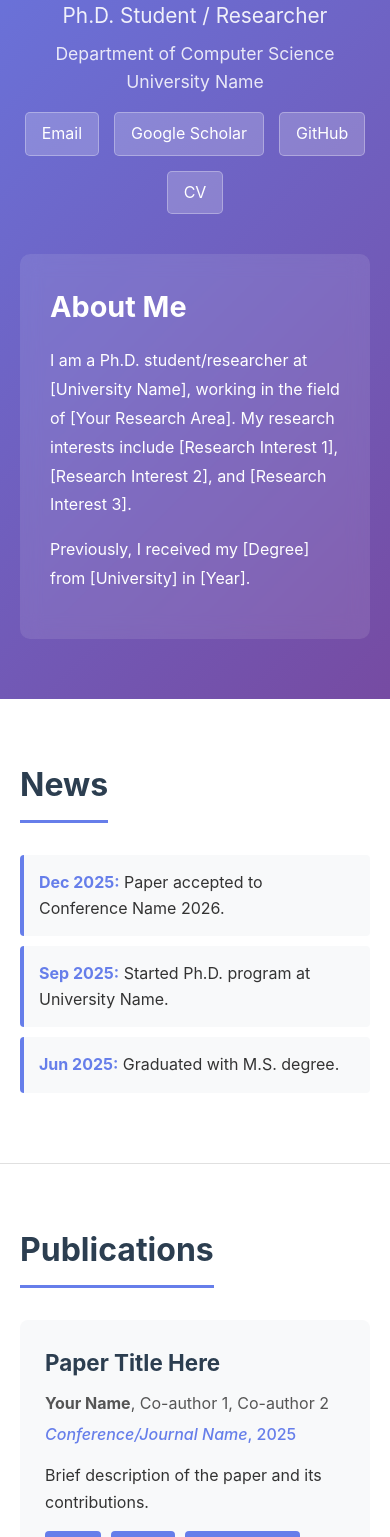
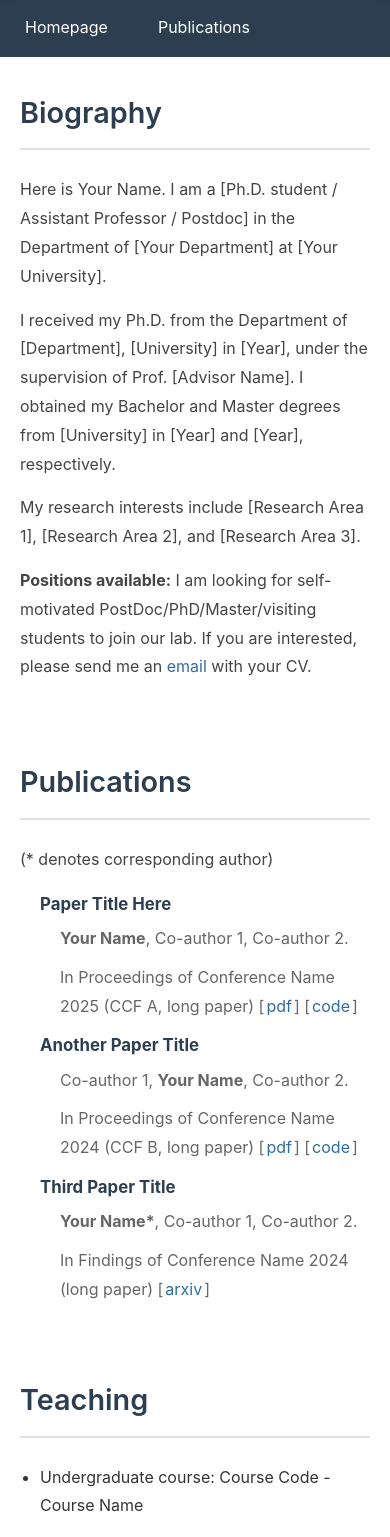
Before and after one commit to sqWa/sqwa.github.io, a plain HTML site: page index.html in a window 390 px wide. Shown: the part 463-2000 px from the top of the page. Drawn offline with Linux system fonts and the light colour scheme.

Commit message:
Redesign homepage to match academic template style

```diff
--- a/index.html
+++ b/index.html
@@ -7,122 +7,98 @@
     <link rel="stylesheet" href="styles.css">
 </head>
 <body>
-    <header>
-        <nav>
-            <ul>
-                <li><a href="#about">About</a></li>
-                <li><a href="#publications">Publications</a></li>
-                <li><a href="#research">Research</a></li>
-                <li><a href="#teaching">Teaching</a></li>
-                <li><a href="#contact">Contact</a></li>
-            </ul>
-        </nav>
-    </header>
-
-    <main>
-        <section id="about" class="hero">
-            <div class="container">
-                <div class="profile">
+    <div class="sidebar">
+        <div class="sidebar-content">
+            <div class="profile-section">
                 <img src="profile.jpg" alt="Your Name" class="profile-image">
-                    <div class="profile-info">
-                        <h1>Your Name</h1>
+                <h2>Your Name</h2>
                 <p class="title">Ph.D. Student / Researcher</p>
                 <p class="affiliation">Department of Computer Science<br>University Name</p>
-                        <div class="links">
+                <div class="social-links">
+                    <a href="https://scholar.google.com/" target="_blank">Google Scholar</a>
+                    <a href="https://github.com/yourusername" target="_blank">Github</a>
                     <a href="mailto:your.email@university.edu">Email</a>
-                            <a href="https://scholar.google.com/" target="_blank">Google Scholar</a>
-                            <a href="https://github.com/yourusername" target="_blank">GitHub</a>
-                            <a href="cv.pdf" target="_blank">CV</a>
                 </div>
             </div>
         </div>
-                <div class="bio">
-                    <h2>About Me</h2>
-                    <p>I am a Ph.D. student/researcher at [University Name], working in the field of [Your Research Area]. My research interests include [Research Interest 1], [Research Interest 2], and [Research Interest 3].</p>
-                    <p>Previously, I received my [Degree] from [University] in [Year].</p>
     </div>
-            </div>
-        </section>
 
-        <section id="news" class="section">
-            <div class="container">
-                <h2>News</h2>
-                <ul class="news-list">
-                    <li><strong>Dec 2025:</strong> Paper accepted to Conference Name 2026.</li>
-                    <li><strong>Sep 2025:</strong> Started Ph.D. program at University Name.</li>
-                    <li><strong>Jun 2025:</strong> Graduated with M.S. degree.</li>
+    <div class="main-content">
+        <nav class="top-nav">
+            <ul>
+                <li><a href="#biography">Homepage</a></li>
+                <li><a href="#publications">Publications</a></li>
             </ul>
-            </div>
+        </nav>
+
+        <section id="biography" class="section">
+            <h1>Biography</h1>
+            <p>Here is Your Name. I am a [Ph.D. student / Assistant Professor / Postdoc] in the Department of [Your Department] at [Your University].</p>
+
+            <p>I received my Ph.D. from the Department of [Department], [University] in [Year], under the supervision of Prof. [Advisor Name]. I obtained my Bachelor and Master degrees from [University] in [Year] and [Year], respectively.</p>
+
+            <p>My research interests include [Research Area 1], [Research Area 2], and [Research Area 3].</p>
+
+            <p><strong>Positions available:</strong> I am looking for self-motivated PostDoc/PhD/Master/visiting students to join our lab. If you are interested, please send me an <a href="mailto:your.email@university.edu">email</a> with your CV.</p>
         </section>
 
         <section id="publications" class="section">
-            <div class="container">
-                <h2>Publications</h2>
-                <div class="publication">
-                    <h3>Paper Title Here</h3>
-                    <p class="authors"><strong>Your Name</strong>, Co-author 1, Co-author 2</p>
-                    <p class="venue"><em>Conference/Journal Name</em>, 2025</p>
-                    <p class="description">Brief description of the paper and its contributions.</p>
-                    <div class="paper-links">
-                        <a href="#">PDF</a>
-                        <a href="#">Code</a>
-                        <a href="#">Project Page</a>
-                    </div>
-                </div>
+            <h1>Publications</h1>
+            <p>(* denotes corresponding author)</p>
 
-                <div class="publication">
-                    <h3>Another Paper Title</h3>
-                    <p class="authors">Co-author 1, <strong>Your Name</strong>, Co-author 2</p>
-                    <p class="venue"><em>Conference/Journal Name</em>, 2024</p>
-                    <p class="description">Brief description of the paper and its contributions.</p>
-                    <div class="paper-links">
-                        <a href="#">PDF</a>
-                        <a href="#">Code</a>
-                    </div>
-                </div>
-            </div>
-        </section>
+            <ul class="publication-list">
+                <li>
+                    <strong>Paper Title Here</strong>
+                    <ul class="paper-details">
+                        <li><strong>Your Name</strong>, Co-author 1, Co-author 2.</li>
+                        <li>In Proceedings of Conference Name 2025 (CCF A, long paper)
+                            [<a href="#">pdf</a>] [<a href="#">code</a>]
+                        </li>
+                    </ul>
+                </li>
 
-        <section id="research" class="section">
-            <div class="container">
-                <h2>Research</h2>
-                <div class="research-area">
-                    <h3>Research Area 1</h3>
-                    <p>Description of your research in this area, including key problems and approaches.</p>
-                </div>
-                <div class="research-area">
-                    <h3>Research Area 2</h3>
-                    <p>Description of your research in this area, including key problems and approaches.</p>
-                </div>
-            </div>
+                <li>
+                    <strong>Another Paper Title</strong>
+                    <ul class="paper-details">
+                        <li>Co-author 1, <strong>Your Name</strong>, Co-author 2.</li>
+                        <li>In Proceedings of Conference Name 2024 (CCF B, long paper)
+                            [<a href="#">pdf</a>] [<a href="#">code</a>]
+                        </li>
+                    </ul>
+                </li>
+
+                <li>
+                    <strong>Third Paper Title</strong>
+                    <ul class="paper-details">
+                        <li><strong>Your Name*</strong>, Co-author 1, Co-author 2.</li>
+                        <li>In Findings of Conference Name 2024 (long paper)
+                            [<a href="#">arxiv</a>]
+                        </li>
+                    </ul>
+                </li>
+            </ul>
         </section>
 
         <section id="teaching" class="section">
-            <div class="container">
-                <h2>Teaching</h2>
+            <h1>Teaching</h1>
             <ul>
-                    <li><strong>Course Name</strong> - Teaching Assistant, Fall 2025</li>
-                    <li><strong>Another Course</strong> - Teaching Assistant, Spring 2025</li>
+                <li>Undergraduate course: Course Code - Course Name</li>
+                <li>Graduate course: Course Code - Advanced Topics in Your Field</li>
             </ul>
-            </div>
         </section>
 
-        <section id="contact" class="section">
-            <div class="container">
-                <h2>Contact</h2>
-                <p>Email: your.email@university.edu</p>
-                <p>Office: Building Name, Room 123</p>
-                <p>Address: Department of Computer Science<br>
-                   University Name<br>
-                   City, State, ZIP</p>
+        <section id="students" class="section">
+            <h1>Group Members</h1>
+            <ul>
+                <li><strong>PhD candidates:</strong> Student Name (Year)</li>
+                <li><strong>Master students:</strong> Student Name (Year), Student Name (Year)</li>
+            </ul>
+        </section>
     </div>
-        </section>
-    </main>
 
     <footer>
-        <div class="container">
-            <p>&copy; 2025 Your Name. All rights reserved.</p>
-        </div>
+        <p>©2020 - 2025 by Your Name</p>
+        <p><small>(Last updated on December 17, 2025)</small></p>
     </footer>
 </body>
 </html>
--- a/styles.css
+++ b/styles.css
@@ -7,277 +7,228 @@
 
 body {
     font-family: -apple-system, BlinkMacSystemFont, 'Segoe UI', Roboto, 'Helvetica Neue', Arial, sans-serif;
-    line-height: 1.6;
+    line-height: 1.8;
     color: #333;
-    background-color: #fff;
+    background-color: #fafafa;
+    display: flex;
+    min-height: 100vh;
 }
 
-.container {
-    max-width: 900px;
-    margin: 0 auto;
-    padding: 0 20px;
+a {
+    color: #2e6da4;
+    text-decoration: none;
 }
 
-/* Navigation */
-header {
-    background-color: #2c3e50;
-    position: sticky;
-    top: 0;
-    z-index: 1000;
-    box-shadow: 0 2px 5px rgba(0,0,0,0.1);
+a:hover {
+    text-decoration: underline;
 }
 
-nav ul {
-    list-style: none;
+/* Sidebar */
+.sidebar {
+    width: 280px;
+    background-color: #fff;
+    padding: 40px 30px;
+    box-shadow: 2px 0 10px rgba(0,0,0,0.05);
+    position: fixed;
+    height: 100vh;
+    overflow-y: auto;
+}
+
+.sidebar-content {
+    text-align: center;
+}
+
+.profile-section {
+    margin-bottom: 30px;
+}
+
+.profile-image {
+    width: 150px;
+    height: 150px;
+    border-radius: 50%;
+    object-fit: cover;
+    margin-bottom: 20px;
+    border: 3px solid #e0e0e0;
+}
+
+.sidebar h2 {
+    font-size: 1.5rem;
+    margin-bottom: 10px;
+    color: #2c3e50;
+}
+
+.sidebar .title {
+    font-size: 0.95rem;
+    color: #666;
+    margin-bottom: 15px;
+}
+
+.sidebar .affiliation {
+    font-size: 0.9rem;
+    color: #888;
+    line-height: 1.6;
+    margin-bottom: 20px;
+}
+
+.social-links {
     display: flex;
-    justify-content: center;
+    flex-direction: column;
+    gap: 10px;
+}
+
+.social-links a {
+    display: block;
+    padding: 8px 15px;
+    background-color: #f5f5f5;
+    border-radius: 4px;
+    color: #2e6da4;
+    transition: background-color 0.3s;
+}
+
+.social-links a:hover {
+    background-color: #e0e0e0;
+    text-decoration: none;
+}
+
+/* Main Content */
+.main-content {
+    margin-left: 280px;
+    flex: 1;
+    background-color: #fff;
     padding: 0;
 }
 
-nav ul li {
+/* Top Navigation */
+.top-nav {
+    background-color: #2c3e50;
+    padding: 0;
+}
+
+.top-nav ul {
+    list-style: none;
+    display: flex;
+    margin: 0;
+    padding: 0;
+}
+
+.top-nav ul li {
     margin: 0;
 }
 
-nav ul li a {
+.top-nav ul li a {
     display: block;
-    padding: 1rem 1.5rem;
-    color: #ecf0f1;
+    padding: 15px 25px;
+    color: #fff;
     text-decoration: none;
     transition: background-color 0.3s;
 }
 
-nav ul li a:hover {
+.top-nav ul li a:hover {
     background-color: #34495e;
-}
-
-/* Hero Section */
-.hero {
-    background: linear-gradient(135deg, #667eea 0%, #764ba2 100%);
-    color: white;
-    padding: 60px 0;
-}
-
-.profile {
-    display: flex;
-    align-items: center;
-    gap: 40px;
-    margin-bottom: 40px;
-    flex-wrap: wrap;
-}
-
-.profile-image {
-    width: 200px;
-    height: 200px;
-    border-radius: 50%;
-    object-fit: cover;
-    border: 5px solid white;
-    box-shadow: 0 4px 6px rgba(0,0,0,0.1);
-}
-
-.profile-info h1 {
-    font-size: 2.5rem;
-    margin-bottom: 0.5rem;
-}
-
-.profile-info .title {
-    font-size: 1.3rem;
-    margin-bottom: 0.5rem;
-    opacity: 0.9;
-}
-
-.profile-info .affiliation {
-    font-size: 1.1rem;
-    margin-bottom: 1rem;
-    opacity: 0.85;
-}
-
-.links {
-    display: flex;
-    gap: 15px;
-    flex-wrap: wrap;
-}
-
-.links a {
-    background-color: rgba(255,255,255,0.2);
-    color: white;
-    padding: 8px 16px;
-    text-decoration: none;
-    border-radius: 5px;
-    transition: background-color 0.3s;
-    border: 1px solid rgba(255,255,255,0.3);
-}
-
-.links a:hover {
-    background-color: rgba(255,255,255,0.3);
-}
-
-.bio {
-    background-color: rgba(255,255,255,0.1);
-    padding: 30px;
-    border-radius: 10px;
-    backdrop-filter: blur(10px);
-}
-
-.bio h2 {
-    margin-bottom: 1rem;
-    font-size: 1.8rem;
-}
-
-.bio p {
-    margin-bottom: 1rem;
-    line-height: 1.8;
 }
 
 /* Sections */
 .section {
-    padding: 60px 0;
-    border-bottom: 1px solid #e0e0e0;
+    padding: 40px 60px;
+    max-width: 900px;
 }
 
-.section:last-of-type {
-    border-bottom: none;
+.section h1 {
+    font-size: 1.8rem;
+    margin-bottom: 25px;
+    color: #2c3e50;
+    font-weight: 600;
+    border-bottom: 2px solid #e0e0e0;
+    padding-bottom: 10px;
 }
 
-.section h2 {
-    font-size: 2rem;
-    margin-bottom: 2rem;
-    color: #2c3e50;
-    border-bottom: 3px solid #667eea;
-    padding-bottom: 10px;
-    display: inline-block;
+.section p {
+    margin-bottom: 15px;
+    line-height: 1.8;
+    color: #444;
 }
 
-/* News Section */
-.news-list {
-    list-style: none;
+.section ul {
+    margin-left: 20px;
 }
 
-.news-list li {
-    padding: 15px;
+.section ul li {
     margin-bottom: 10px;
-    background-color: #f8f9fa;
-    border-left: 4px solid #667eea;
-    border-radius: 4px;
-}
-
-.news-list strong {
-    color: #667eea;
 }
 
 /* Publications */
-.publication {
-    margin-bottom: 40px;
-    padding: 25px;
-    background-color: #f8f9fa;
-    border-radius: 8px;
-    transition: transform 0.2s, box-shadow 0.2s;
+.publication-list {
+    list-style: none;
+    margin-left: 0;
 }
 
-.publication:hover {
-    transform: translateY(-2px);
-    box-shadow: 0 4px 12px rgba(0,0,0,0.1);
+.publication-list > li {
+    margin-bottom: 25px;
+    padding-left: 0;
 }
 
-.publication h3 {
-    font-size: 1.4rem;
-    margin-bottom: 10px;
+.publication-list > li > strong {
     color: #2c3e50;
+    font-size: 1.05rem;
 }
 
-.publication .authors {
-    margin-bottom: 5px;
-    color: #555;
+.paper-details {
+    list-style: none;
+    margin-left: 20px;
+    margin-top: 5px;
+    color: #666;
 }
 
-.publication .venue {
-    margin-bottom: 15px;
-    color: #667eea;
-    font-weight: 500;
+.paper-details li {
+    margin-bottom: 5px;
 }
 
-.publication .description {
-    margin-bottom: 15px;
-    line-height: 1.7;
-}
-
-.paper-links {
-    display: flex;
-    gap: 10px;
-    flex-wrap: wrap;
-}
-
-.paper-links a {
-    background-color: #667eea;
-    color: white;
-    padding: 6px 14px;
-    text-decoration: none;
-    border-radius: 4px;
-    font-size: 0.9rem;
-    transition: background-color 0.3s;
-}
-
-.paper-links a:hover {
-    background-color: #5568d3;
-}
-
-/* Research Areas */
-.research-area {
-    margin-bottom: 30px;
-}
-
-.research-area h3 {
-    font-size: 1.3rem;
-    margin-bottom: 10px;
-    color: #2c3e50;
-}
-
-.research-area p {
-    line-height: 1.8;
-    color: #555;
-}
-
-/* Teaching & Contact */
-#teaching ul, #contact p {
-    line-height: 2;
-}
-
-#teaching ul {
-    list-style-position: inside;
+.paper-details a {
+    color: #2e6da4;
+    margin: 0 2px;
 }
 
 /* Footer */
 footer {
-    background-color: #2c3e50;
-    color: #ecf0f1;
+    background-color: #f5f5f5;
+    color: #666;
     text-align: center;
-    padding: 30px 0;
-    margin-top: 60px;
+    padding: 30px 60px;
+    margin-left: 280px;
+    border-top: 1px solid #e0e0e0;
+    font-size: 0.9rem;
+}
+
+footer p {
+    margin: 5px 0;
 }
 
 /* Responsive Design */
-@media (max-width: 768px) {
-    .profile {
+@media (max-width: 1024px) {
+    body {
         flex-direction: column;
-        text-align: center;
     }
 
-    .profile-info {
-        text-align: center;
+    .sidebar {
+        width: 100%;
+        height: auto;
+        position: relative;
+        padding: 30px 20px;
     }
 
-    .links {
-        justify-content: center;
+    .main-content {
+        margin-left: 0;
     }
 
-    nav ul {
+    footer {
+        margin-left: 0;
+    }
+
+    .section {
+        padding: 30px 20px;
+    }
+
+    .top-nav ul {
         flex-wrap: wrap;
     }
-
-    nav ul li a {
-        padding: 0.8rem 1rem;
-    }
-
-    .profile-info h1 {
-        font-size: 2rem;
-    }
 }
```
Lines whose indentation alone changed are shown as unchanged.
